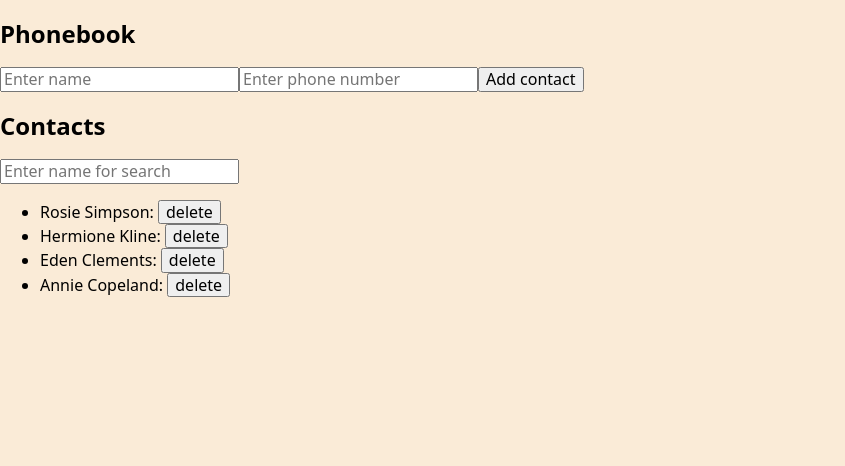
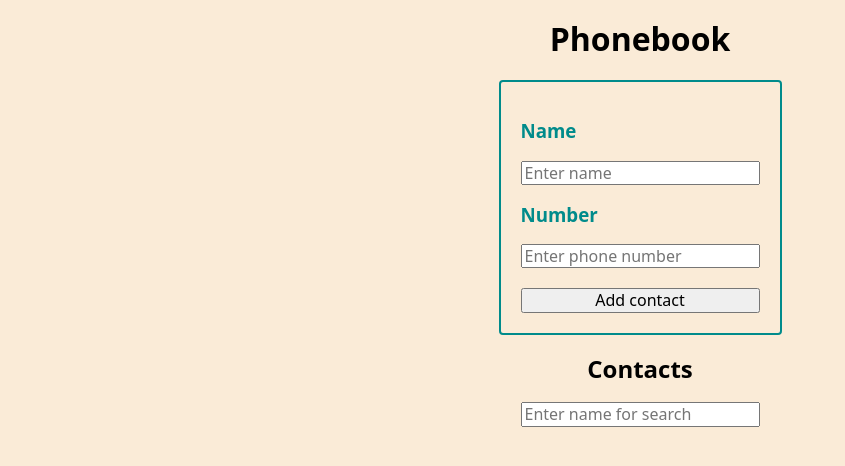
Before and after one commit to PIrenka/goit-react-hw-06-phonebook, a React (Create React App) app: page / in a window 1280 px wide. Shown: the top 466 px of the page, without its empty margins (0-845 px from the left). Built offline with nearby package versions, Linux system fonts and the light colour scheme.

Commit message:
add: basic simple styles

```diff
--- a/src/components/App.jsx
+++ b/src/components/App.jsx
@@ -4,14 +4,11 @@ import ContactForm from './ContactForm';
 import ContactList from './ContactList';
 import Filter from './Filter';
 
+import styles from './App.module.css';
+
 export default class App extends Component {
   state = {
-    contacts: [
-      { id: 'id-1', name: 'Rosie Simpson', number: '459-12-56' },
-      { id: 'id-2', name: 'Hermione Kline', number: '443-89-12' },
-      { id: 'id-3', name: 'Eden Clements', number: '645-17-79' },
-      { id: 'id-4', name: 'Annie Copeland', number: '227-91-26' },
-    ],
+    contacts: [],
     filter: '',
   };
   handleAddContact = newContact =>
@@ -44,8 +41,8 @@ export default class App extends Component {
     const visibleContacts = this.getVisibleContacts();
 
     return (
-      <>
-        <h2>Phonebook</h2>
+      <div className={styles.App}>
+        <h1>Phonebook</h1>
         <ContactForm
           onAdd={this.handleAddContact}
           onCheckUnique={this.handleCheckUnique}
@@ -56,7 +53,7 @@ export default class App extends Component {
           contacts={visibleContacts}
           onRemove={this.handleRemoveContact}
         />
-      </>
+      </div>
     );
   }
 }
--- a/src/components/ContactForm/ContactForm.jsx
+++ b/src/components/ContactForm/ContactForm.jsx
@@ -1,5 +1,9 @@
 import { Component } from 'react';
 import { v4 as uuid } from 'uuid';
+
+import Label from '../Label';
+
+import styles from './stylesContactForm.module.css';
 
 const INITIAL_STATE = {
   name: '',
@@ -41,22 +45,35 @@ class ContactForm extends Component {
   render() {
     const { name, phone } = this.state;
     return (
-      <form onSubmit={this.handleFormSubmit}>
+      <form onSubmit={this.handleFormSubmit} className={styles.form}>
+        <Label title="Name">
           <input
             type="text"
             name="name"
             placeholder="Enter name"
             value={name}
             onChange={this.handleChangeForm}
+            pattern="^[a-zA-Zа-яА-Я]+(([' -][a-zA-Zа-яА-Я ])?[a-zA-Zа-яА-Я]*)*$"
+            title="Имя может состоять только из букв, апострофа, тире и пробелов. Например Adrian, Jacob Mercer, Charles de Batz de Castelmore d'Artagnan и т. п."
+            required
           />
+        </Label>
+
+        <Label title="Number">
           <input
             type="tel"
             name="phone"
             placeholder="Enter phone number"
             value={phone}
             onChange={this.handleChangeForm}
+            pattern="(\+?( |-|\.)?\d{1,2}( |-|\.)?)?(\(?\d{3}\)?|\d{3})( |-|\.)?(\d{3}( |-|\.)?\d{4})"
+            title="Номер телефона должен состоять из 11-12 цифр и может содержать цифры, пробелы, тире, пузатые скобки и может начинаться с +"
+            required
           />
-        <button type="submit">Add contact</button>
+        </Label>
+        <button type="submit" className={styles.btnAddContact}>
+          Add contact
+        </button>
       </form>
     );
   }
--- /dev/null
+++ b/src/components/ContactForm/stylesContactForm.module.css
@@ -0,0 +1,15 @@
+.btnAddContact {
+  margin-top: 20px;
+  cursor: pointer;
+}
+.btnAddContact:hover {
+  background-color: aquamarine;
+}
+
+.form {
+  border: 2px solid darkcyan;
+  border-radius: 4px;
+  display: inline-flex;
+  flex-direction: column;
+  padding: 20px;
+}
--- a/src/components/ContactList/ContactList.jsx
+++ b/src/components/ContactList/ContactList.jsx
@@ -1,7 +1,12 @@
+import styles from './stylesContactList.module.css';
+
 const ContactListItem = ({ id, name, phone, onRemove }) => {
   return (
-    <li>
-      {name}: {phone} <button onClick={() => onRemove(id)}>delete</button>
+    <li className={styles.contactListItem}>
+      {name}: {phone}{' '}
+      <button onClick={() => onRemove(id)} className={styles.btnDelete}>
+        delete
+      </button>
     </li>
   );
 };
--- /dev/null
+++ b/src/components/ContactList/stylesContactList.module.css
@@ -0,0 +1,16 @@
+.btnDelete {
+  margin-left: 20px;
+  cursor: pointer;
+}
+.btnDelete:hover {
+  background-color: aquamarine;
+}
+
+.contactListItem {
+  color: darkcyan;
+  font-size: 20px;
+  list-style: none;
+}
+.contactListItem:not(:last-child) {
+  margin-bottom: 10px;
+}
--- a/src/components/Filter/Filter.jsx
+++ b/src/components/Filter/Filter.jsx
@@ -1,3 +1,5 @@
+import styles from './stylesFilter.module.css';
+
 const Filter = ({ filter, onChange }) => {
   return (
     <input
--- a/src/components/Label/stylesLabel.module.css
+++ b/src/components/Label/stylesLabel.module.css
@@ -1,4 +1,5 @@
 .label {
   color: darkcyan;
   /* text-align: start; */
+  text-align: start;
 }
--- a/src/index.js
+++ b/src/index.js
@@ -5,6 +5,7 @@ import './styles.css';
 import 'modern-normalize/modern-normalize.css';
 
 import App from './components/App';
+// import App from './components/App_Old';
 
 ReactDOM.render(
   <React.StrictMode>
```
Also changed, not shown: src/components/App.module.css (renamed from src/components/App.css), src/components/Filter/stylesFilter.module.css (added). Lines whose indentation alone changed are shown as unchanged.
